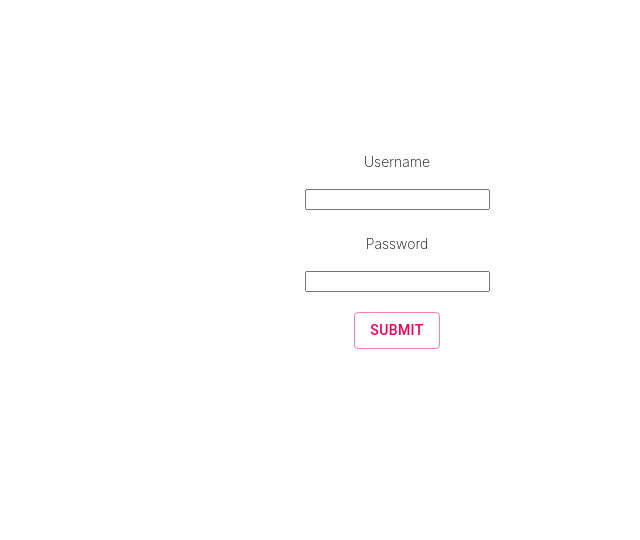
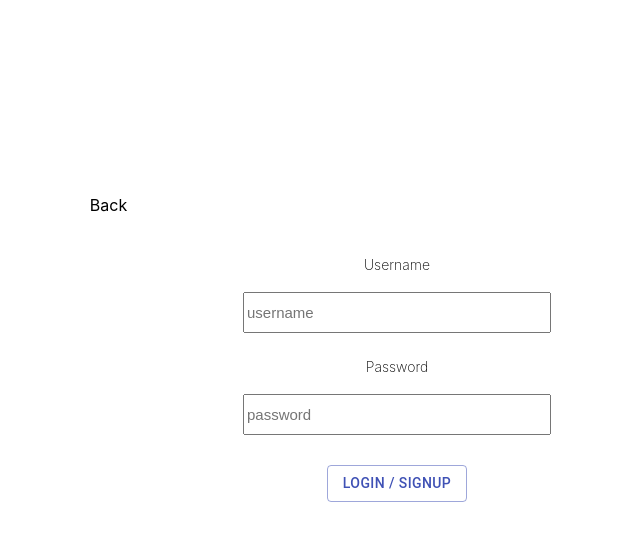
Before and after one commit to Awesome94/BookMoviesApp, a React (Create React App) app: page /auth in a window 1280 px wide. Shown: the top 540 px of the page, without its empty margins (243-883 px from the left). Built offline with nearby package versions, Linux system fonts and the light colour scheme.

Commit message:
add authentication

```diff
--- a/src/App.tsx
+++ b/src/App.tsx
@@ -1,10 +1,8 @@
 import React, { useState } from 'react';
-import Header from './components/Header';
-import Movies from './components/Movies';
 import {Redirect, Router, Route, Switch} from 'react-router-dom';
 import { history } from './helpers/history';
 import HomeScreen from './components/HomeScreen';
-import SignInComponent from './components/Authentication/Login/signInComponent';
+import SignInComponent from './components/Authentication/Login';
 
 import './App.css';
 
--- /dev/null
+++ b/src/components/Authentication/Login/index.tsx
@@ -0,0 +1,52 @@
+import * as React from "react";
+import { render } from "react-dom";
+import { useForm } from "react-hook-form";
+import {Button} from '@material-ui/core';
+import { Link } from 'react-router-dom';
+import axios from 'axios';
+import {history} from '../../../helpers/history';
+
+import "./styles.css";
+
+type FormData = {
+  username: string;
+  password: string;
+};
+
+const SignInSignUp =()=>{
+
+  const { register, handleSubmit, errors } = useForm<FormData>();
+  const onSubmit = async (data: any) => {
+    await axios.post(`${process.env.REACT_APP_API_URL}/login/${data.username}/${data.password}`).then(({data})=>{
+      if (data["Access Token"]){
+        localStorage.setItem('token', data["Access Token"])
+        localStorage.setItem('username', data["username"])
+        history.push('/')
+        return data["Access Token"]
+      }else{
+        history.push('/auth')
+      }
+    })
+
+  };
+
+
+  return (
+    <section className="authContainer">
+      <div className="back-to-app">
+        <p  onClick={(e)=>history.push('/')} style={{ cursor: 'pointer' }}>Back</p>
+      </div>
+    <form className = "siginForm" onSubmit={handleSubmit(onSubmit)}>
+        <label className="authlabel">Username</label>
+        <input className="usernameInput" type="text" placeholder="username" name="username" ref={register({required: true, maxLength: 100})} />
+        <label className="authlabel">Password</label>
+        <input className="passwordInput" type="password" placeholder="password" name="password" ref={register({required: true})} />
+      <div  className="authbutton" >
+        <Button variant='outlined'  color="primary" type="submit">Login / SignUp</Button>
+      </div>
+      </form>
+    </section>
+  );
+}
+
+export default SignInSignUp;
--- a/src/components/Authentication/Login/signInComponent.tsx
+++ /dev/null
@@ -1,36 +0,0 @@
-import * as React from "react";
-import { render } from "react-dom";
-import { useForm } from "react-hook-form";
-import {Button} from '@material-ui/core';
-
-
-import "./styles.css";
-
-type FormData = {
-  firstName: string;
-  lastName: string;
-};
-
-export default function App() {
-  const { register, setValue, handleSubmit, errors } = useForm<FormData>();
-  const onSubmit = handleSubmit(({ firstName, lastName }) => {
-    console.log(firstName, lastName);
-  }); // firstName and lastName will have correct type
-
-  return (
-    <section className="authContainer">
-      <form className = "siginForm" onSubmit={onSubmit}>
-        <label className="authlabel">Username</label>
-        <input  name="username" ref={register} />
-        <label className="authlabel">Password</label>
-        <input type="password"  name="password" ref={register} />
-      </form>
-      <div  className="authbutton" >
-        <Button variant='outlined'  color="secondary" type="submit">Submit</Button>
-      </div>
-    </section>
-  );
-}
-
-const rootElement = document.getElementById("root");
-render(<App />, rootElement);
--- a/src/components/Authentication/Login/styles.css
+++ b/src/components/Authentication/Login/styles.css
@@ -1,8 +1,6 @@
   .authContainer{
     display: flex;
     flex-direction: column;
-    justify-content: center;
-    align-items: center;
     align-content: center;
     margin: 10%;
   }
@@ -30,25 +28,27 @@
     display: flex;
     justify-content: center;
     align-content: center;
-    padding-top: 20px;
+    padding-top: 30px;
   }
 
-    input[type="password"]:hover {
-    background: #bf1650;
+  .usernameInput{
+      display: flex;
+      font-size: 15px;
+      width: 300px;
+      height: 35px;
   }
- /*
+
+  .passwordInput{
+    display: flex;
+    font-size: 15px;
+    width: 300px;
+    height: 35px;
+}
 
 
-
-
-
-  button {
-    display: block;
-    appearance: none;
-    border-radius: 4px;
-    width: 100%;
-  }
-
-
-
-   */
+.back-to-app{
+  display: flex;
+  float: left;
+  margin-left: 20%;
+  margin-top: 5%;
+}
--- a/src/components/Header/index.tsx
+++ b/src/components/Header/index.tsx
@@ -20,6 +20,27 @@ type Movie = {
 
 type FormData= {
     searchQuery: string;
+}
+const clearLocal = ()=>{
+    localStorage.clear()
+}
+let currentUser = "Guest"
+const signinSignup = () =>{
+    if(localStorage.getItem('token')){
+        currentUser= "Logged In as: " + localStorage.getItem('username') ||'david'
+        return(
+            <Link to="/">
+                <p onClick = {(e)=>{clearLocal()}} style={{ cursor: 'pointer' }}>Sign Out</p>
+            </Link>
+        )
+    }else{
+        currentUser = "Guest"
+        return(
+        <Link to="/auth">
+            <p style={{ cursor: 'pointer' }}>Sign In/Up</p>
+        </Link>
+        )
+    }
 }
 
 const Header: React.FC<Props>=(props)=> {
@@ -72,12 +93,10 @@ const Header: React.FC<Props>=(props)=> {
                 </Link>
                 </div>
                 <div className="auth">
-                <Link to="/">
-                    <p style={{ cursor: 'pointer' }}>Sign In/up</p>
-                </Link>
+                {signinSignup()}
                 </div>
                 <div className="user">
-                    <p>Hi Guest</p>
+                    <p className = "userName">{currentUser}</p>
                 </div>
             </div>
             <Search handleInput={handleInput} onSubmitted={onSubmitted}/>
--- a/src/components/Header/style.css
+++ b/src/components/Header/style.css
@@ -49,3 +49,7 @@ a {
     border-style: groove;
     padding-left: 16px;
 }
+
+.userName {
+    text-transform: capitalize;
+    }
```
